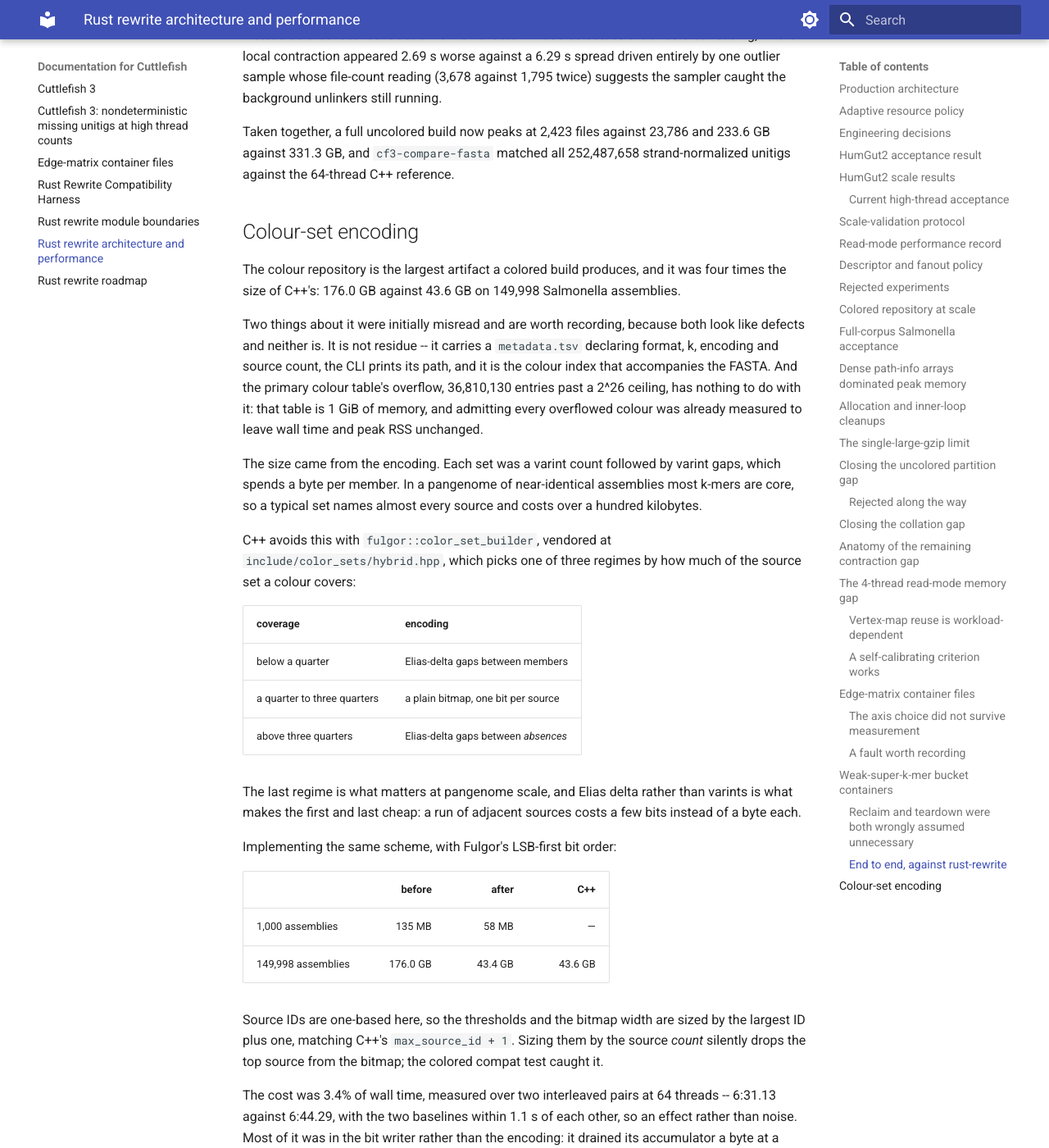
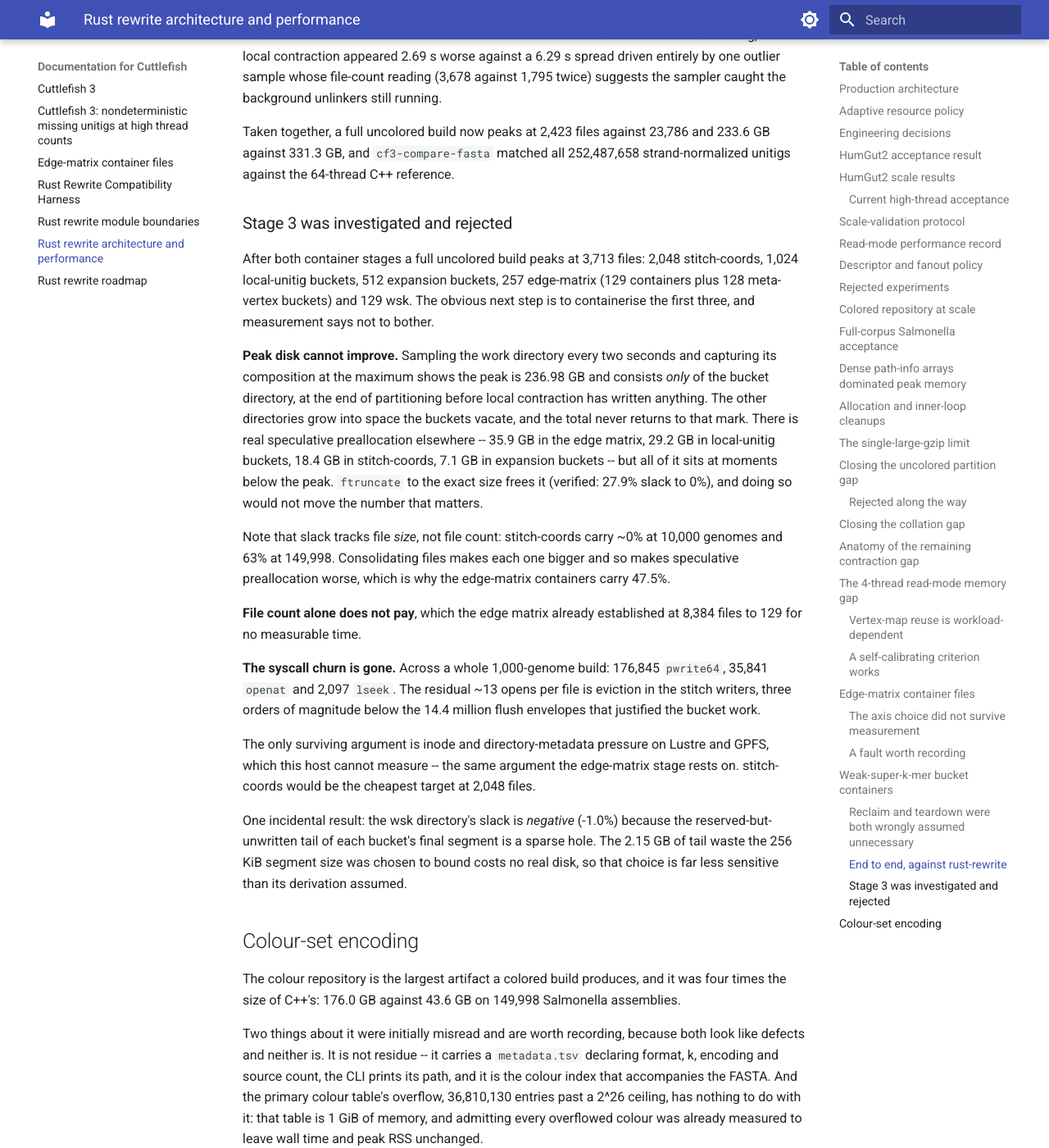
Before and after one commit to COMBINE-lab/cuttlefish, an MkDocs documentation site: the page built from docs/rust-rewrite-performance.md, in a window 1280 px wide and 1400 px high, scrolled down 32837 px. Shown: the whole window at 82% size. Built offline with MkDocs 1.6.1 and Material for MkDocs 9.7.7, drawn with Linux system fonts in a browser that asks for light colours.

Commit message:
Record why Stage 3 containers were investigated and rejected
The remaining 3,584 files look like the obvious next target and are not one.
Capturing the work directory's composition at its maximum shows the peak is
the bucket directory alone, at the end of partitioning, so the ~90 GB of
speculative preallocation in the other directories sits at moments below the
peak and reclaiming it would not move peak disk. File count alone was already
shown not to pay by the edge matrix. And the syscall churn that justified the
bucket work is gone: a whole 1,000-genome build issues 35,841 openat and 2,097
lseek, three orders of magnitude below the 14.4 million flush envelopes.

Also records two things worth knowing. Speculative preallocation tracks file
size rather than file count, so consolidating files makes it worse -- which is
why the edge-matrix containers carry 47.5% and stitch-coords go from ~0% at
10,000 genomes to 63% at 149,998. And the bucket tail waste that set the
256 KiB segment size is sparse, so it costs no real disk and that choice is
much less sensitive than its derivation assumed.

Co-Authored-By: Claude Opus 5 <noreply@anthropic.com>
Claude-Session: https://claude.ai/code/session_019pPeNngiuUSmkd9dBuU1A9

```diff
--- a/docs/rust-rewrite-performance.md
+++ b/docs/rust-rewrite-performance.md
@@ -1339,6 +1339,48 @@ Taken together, a full uncolored build now peaks at 2,423 files against 23,786
 and 233.6 GB against 331.3 GB, and `cf3-compare-fasta` matched all 252,487,658
 strand-normalized unitigs against the 64-thread C++ reference.
 
+### Stage 3 was investigated and rejected
+
+After both container stages a full uncolored build peaks at 3,713 files:
+2,048 stitch-coords, 1,024 local-unitig buckets, 512 expansion buckets, 257
+edge-matrix (129 containers plus 128 meta-vertex buckets) and 129 wsk. The
+obvious next step is to containerise the first three, and measurement says not
+to bother.
+
+**Peak disk cannot improve.** Sampling the work directory every two seconds and
+capturing its composition at the maximum shows the peak is 236.98 GB and
+consists *only* of the bucket directory, at the end of partitioning before
+local contraction has written anything. The other directories grow into space
+the buckets vacate, and the total never returns to that mark. There is real
+speculative preallocation elsewhere -- 35.9 GB in the edge matrix, 29.2 GB in
+local-unitig buckets, 18.4 GB in stitch-coords, 7.1 GB in expansion buckets --
+but all of it sits at moments below the peak. `ftruncate` to the exact size
+frees it (verified: 27.9% slack to 0%), and doing so would not move the number
+that matters.
+
+Note that slack tracks file *size*, not file count: stitch-coords carry ~0% at
+10,000 genomes and 63% at 149,998. Consolidating files makes each one bigger
+and so makes speculative preallocation worse, which is why the edge-matrix
+containers carry 47.5%.
+
+**File count alone does not pay**, which the edge matrix already established at
+8,384 files to 129 for no measurable time.
+
+**The syscall churn is gone.** Across a whole 1,000-genome build: 176,845
+`pwrite64`, 35,841 `openat` and 2,097 `lseek`. The residual ~13 opens per file
+is eviction in the stitch writers, three orders of magnitude below the 14.4
+million flush envelopes that justified the bucket work.
+
+The only surviving argument is inode and directory-metadata pressure on Lustre
+and GPFS, which this host cannot measure -- the same argument the edge-matrix
+stage rests on. stitch-coords would be the cheapest target at 2,048 files.
+
+One incidental result: the wsk directory's slack is *negative* (-1.0%) because
+the reserved-but-unwritten tail of each bucket's final segment is a sparse
+hole. The 2.15 GB of tail waste the 256 KiB segment size was chosen to bound
+costs no real disk, so that choice is far less sensitive than its derivation
+assumed.
+
 ## Colour-set encoding
 
 The colour repository is the largest artifact a colored build produces, and it
```
